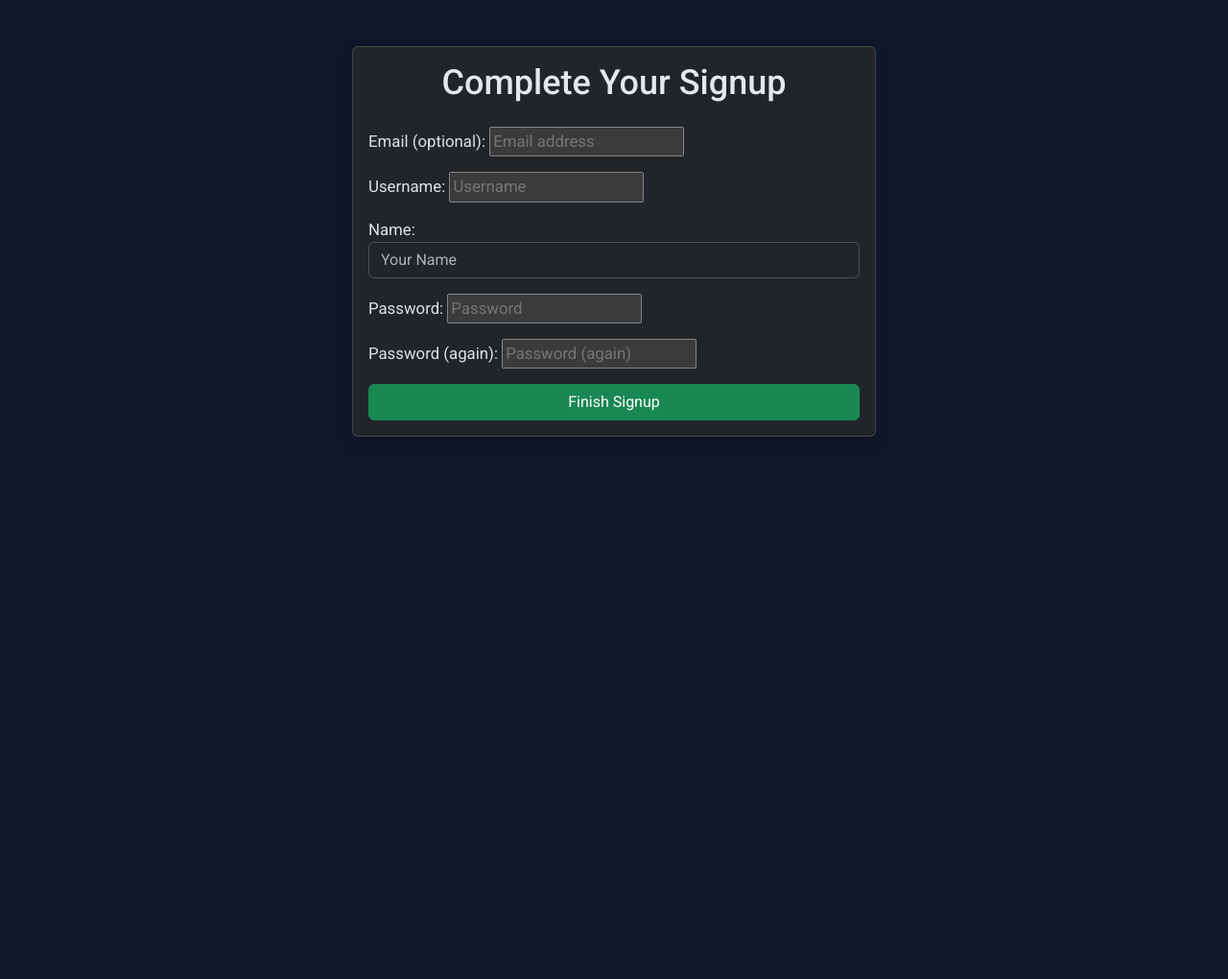
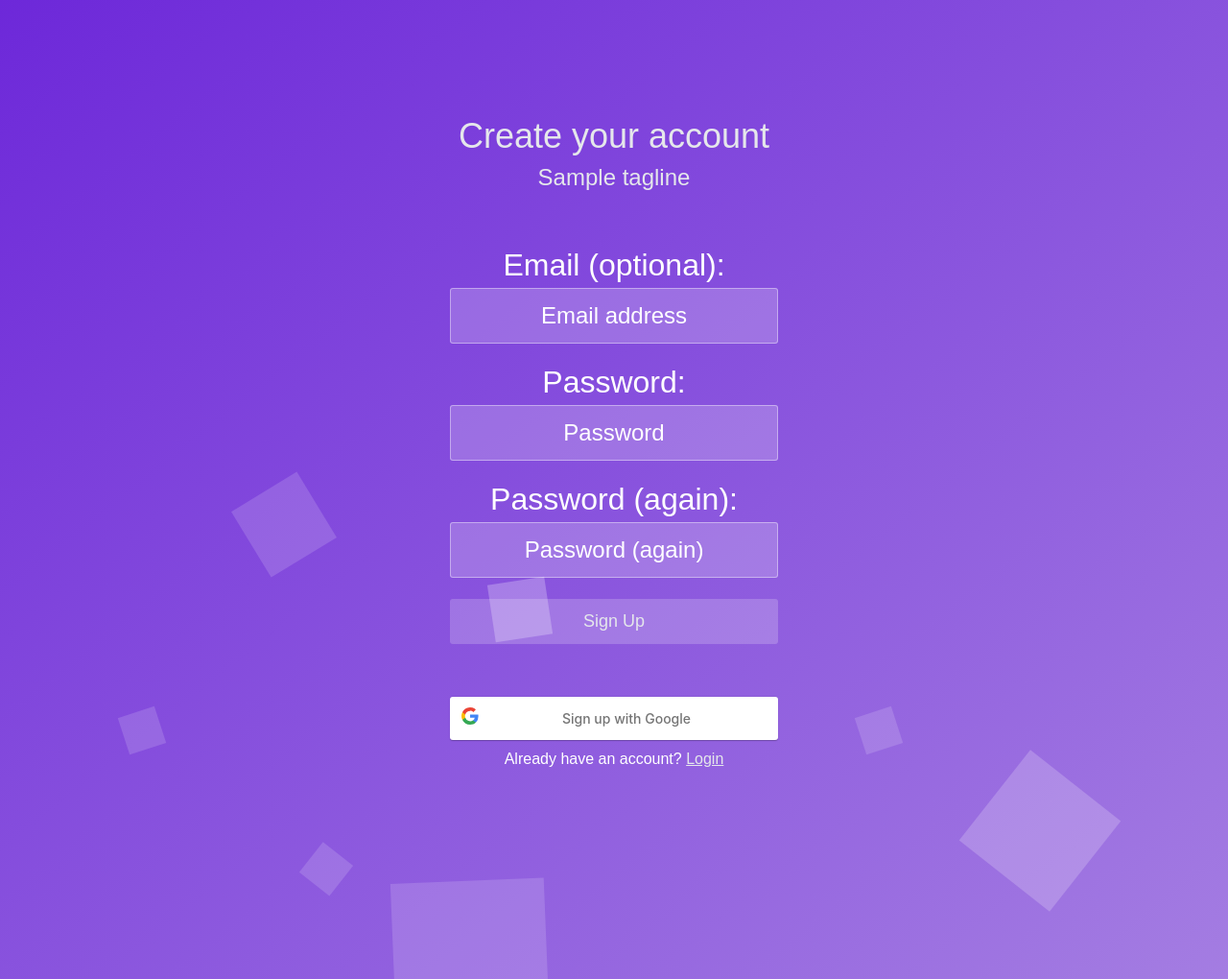
Before and after one commit to expand-platform/code-levels-django, a Django app: template website/templates/account/signup.html in a window 1280 px wide. Shown: the whole page at 96% size. Run offline with Django 5.2, Linux system fonts and the light colour scheme; tables that the repository leaves empty hold one stand-in row (values such as "Sample post"); the template is opened without the code that fills it: values that come from a table or form of the project are taken from there, most other values are stand-ins (such as "Sample title", 1, 10 or a date in 2020); parts of the project's set-up code (start-up, migrations or seed data) failed here and were passed over; some libraries are stand-ins or nearby versions; some web fonts are replaced.

Commit message:
signup form styling and logic

```diff
--- a/website/forms/custom_signup_form.py
+++ b/website/forms/custom_signup_form.py
@@ -1,14 +1,23 @@
 from allauth.account.forms import SignupForm
 from django import forms
+from django.contrib.auth import get_user_model
+
+
 
 class CustomSignupForm(SignupForm):
-    name = forms.CharField(max_length=150, label='Name', widget=forms.TextInput(attrs={
-        'placeholder': 'Your Name',
-        'class': 'form-control',
-    }))
+    def __init__(self, *args, **kwargs):
+        super().__init__(*args, **kwargs)
+        self.fields.pop("username", None)
 
     def save(self, request):
         user = super().save(request)
-        user.first_name = self.cleaned_data['name']
+        base_username = self.cleaned_data["email"].split("@")[0]
+        username = base_username
+        User = get_user_model()
+        counter = 1
+        while User.objects.filter(username=username).exists():
+            username = f"{base_username}{counter}"
+            counter += 1
+        user.username = username
         user.save()
         return user
--- a/website/templates/account/login.html
+++ b/website/templates/account/login.html
@@ -32,7 +32,7 @@
             <button type="submit" id="login-button" class="mb-5">Login</button>
             <a href="{% provider_login_url 'google' %}"><button type="button" class="login-with-google-btn">Sign in with Google</button></a>
             <p class="help-text dont-have-account">
-              Don't have an account? <a href="{% url 'account_signup' %}">Register</a>
+              Don't have an account? <a href="{% url 'account_signup' %}">Sign up</a>
             </p>
           </form>
         </section>
--- a/website/templates/account/signup.html
+++ b/website/templates/account/signup.html
@@ -1,18 +1,30 @@
 {% extends 'website/parts/layout/base.html' %}
 {% load static %}
+{% load socialaccount %}
 
 {% block title %}
-  Complete Signup
+  Sign Up | {{ website_config.site_name }}
+{% endblock %}
+
+{% block extra_css %}
+  <link rel="stylesheet" href="{% static 'css/account/login.css' %}" />
+  <link rel="stylesheet" href="{% static 'css/account/parts/google-button.css' %}" />
 {% endblock %}
 
 {% block content %}
-  <div class="container py-5">
-    <div class="row justify-content-center">
-      <div class="col-md-6">
-        <div class="card shadow">
-          <div class="card-body">
-            <h2 class="mb-4 text-center">Complete Your Signup</h2>
-            <form method="post" action="">
+  <div class="wrapper">
+    <div class="login-container">
+      <section>
+        <h2 class="subtitle">Create your account</h2>
+        <h4 class="fw-light mb-3">{{ website_config.tagline }}</h4>
+
+        <section class="row justify-content-center">
+          <form method="POST" action="">
+            <div class="mb-3">
+            </div>
+            {% if form.non_field_errors %}
+            <div class="alert alert-danger">{{ form.non_field_errors }}</div>
+            {% endif %}
             {% csrf_token %}
             {% for field in form %}
               <div class="mb-3">
@@ -23,11 +35,27 @@
                 {% endif %}
               </div>
             {% endfor %}
-              <button type="submit" class="btn btn-success w-100">Finish Signup</button>
+            <button type="submit" id="login-button" class="mb-5">Sign Up</button>
+            <a href="{% provider_login_url 'google' %}"><button type="button" class="login-with-google-btn">Sign up with Google</button></a>
+            <p class="help-text dont-have-account">
+              Already have an account? <a href="{% url 'account_login' %}">Login</a>
+            </p>
           </form>
+        </section>
+      </section>
     </div>
-        </div>
-      </div>
-    </div>
+
+    <ul class="bg-bubbles">
+      <li></li>
+      <li></li>
+      <li></li>
+      <li></li>
+      <li></li>
+      <li></li>
+      <li></li>
+      <li></li>
+      <li></li>
+      <li></li>
+    </ul>
   </div>
 {% endblock %}
```
Lines whose indentation alone changed are shown as unchanged.
